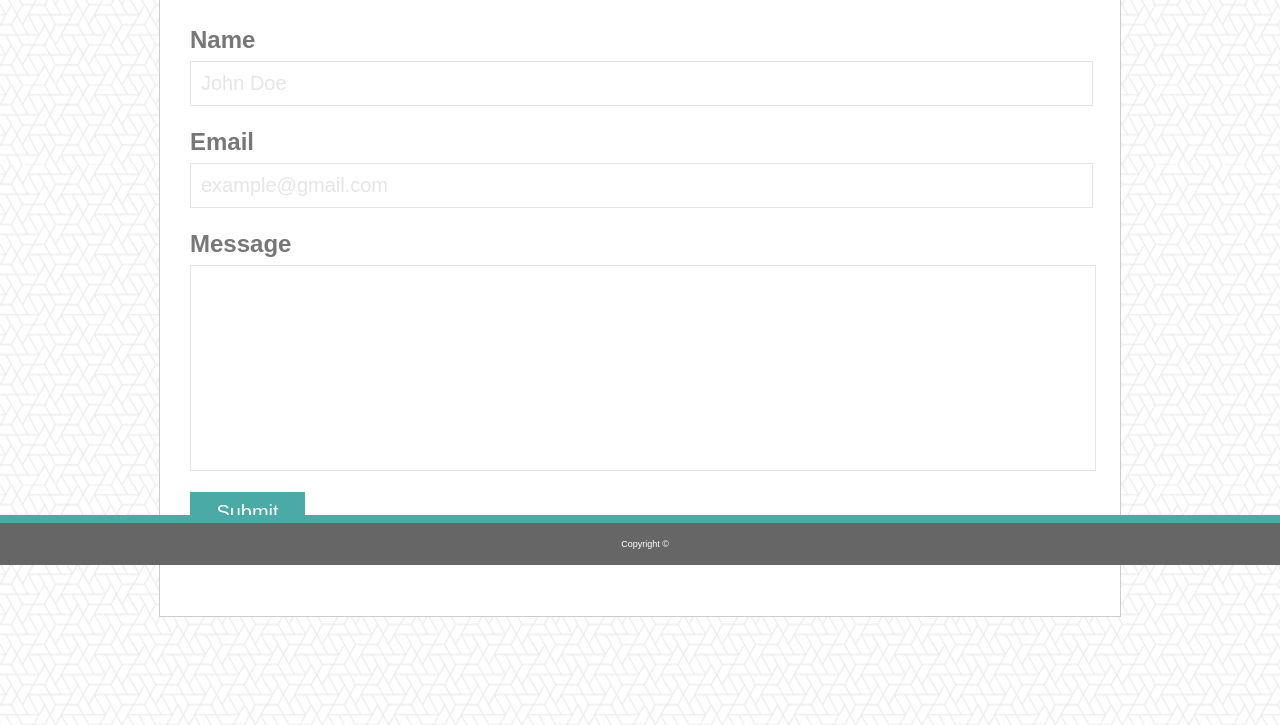
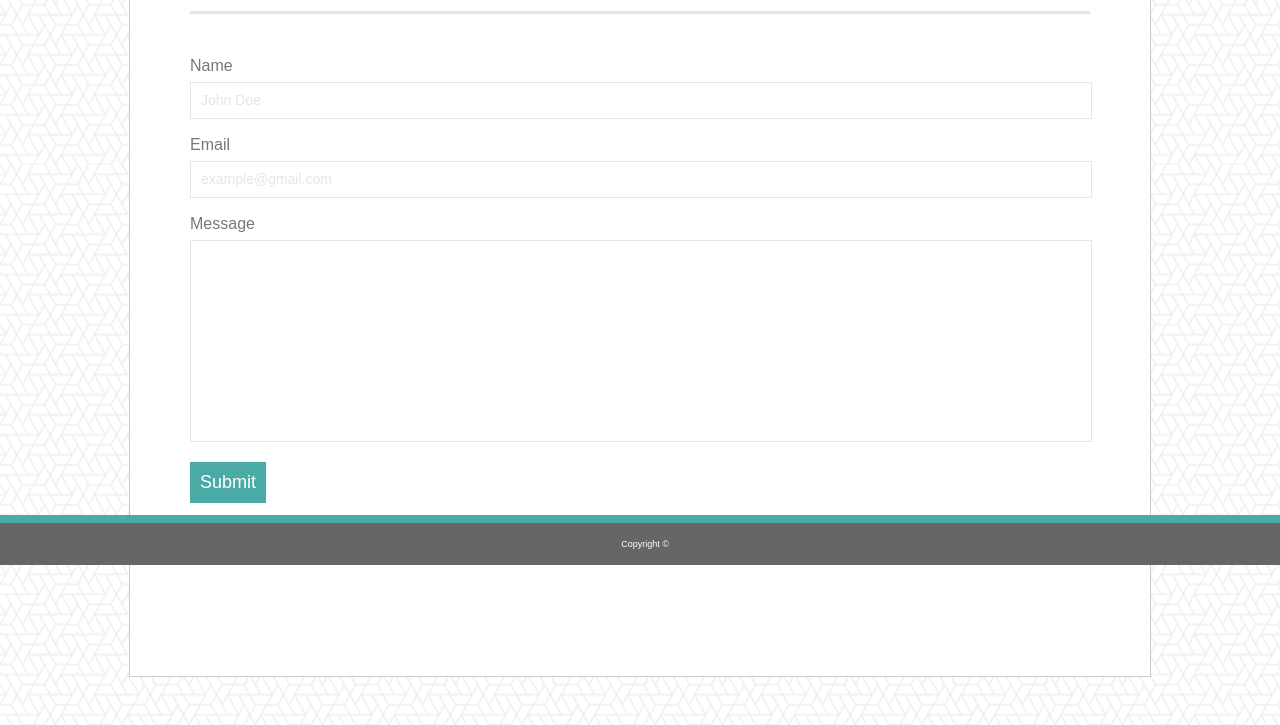
Before and after one commit to CodingDom/Responsive-Portfolio, a plain HTML site: page contact.html in a window 1280 px wide. Shown: the part 235-960 px from the top of the page. Drawn offline with Linux system fonts and the light colour scheme.

Commit message:
Fixed alignment issues

```diff
--- a/assets/css/style.css
+++ b/assets/css/style.css
@@ -86,6 +86,7 @@ h1 {
     width: 960px;
     margin: 120px auto;
     min-height: calc(100vh - 70px);
+    padding: 30px;
     position: relative;
     background: white;
     border-style: solid;
@@ -101,6 +102,13 @@ h1 {
     border-top-color: #E5E5E5;
 }
 
+/* Individual headnigs for each page */
+/* Used margin-bottom to provide a nice amount of spacing between the heading and the content */
+h2 {
+    margin-bottom: 5px;
+}
+
+/* About Page */
 /* Margin used to align picture with text while float was used to wrap the text around the image */
 #profilePic {
     float: left;
@@ -114,81 +122,12 @@ h1 {
     margin-top: 0;
 }
 
-/* Individual headnigs for each page */
-/* Used margin-bottom to provide a nice amount of spacing between the heading and the content */
-h2 {
-    margin-bottom: 5px;
-}
-
-/* Making sure the border of my inputs/textarea isn't too dark nor thick */
-/* Made the sizing align with the border above the main content */
-input,textarea {
-    width: 100%;
-    font-size: 20px;
-    color: #777777;
-    border-color: #E5E5E5;
-    border-style: solid;
-    border-width: thin;
-}
-
-/* Making sure the style stays the same and adding effects to other browsers */
-textarea:focus, input:focus {
-    color: #777777;
-    border-color: #4AC199;
-}
-/* Making sure the text area has a nice default size for aesthetic purposes
-and because that's how the homework example looks.
-*/
-/* Made it so the textarea can't be resized by people viewing the page */
-textarea {
-    height: 200px;
-    resize: none;
-}
-
-/* Used 890 width instead of 100% to compensate for the 10px padding */
-/* (100%=900px on my page) */
-input {
-    width: 99%;
-    padding: 10px 0 10px 10px;
-}
-
-/* Setting up the placeholder text color for the most popular browsers */
-::placeholder {
-    color: #E5E5E5;
-}
-
-::-webkit-input-placeholder {
-    color: #E5E5E5;
-}
-
-:-ms-input-placeholder {
-    color: #E5E5E5
-}
-
-/* Used to stylize the submit button, also used an id for when it's time to add javascript */
-#submit {
-    color: white;
-    background: #4aaaa5;
-    font-size: 20px;
-    text-align: center;
-    margin-top: 10px;
-    padding: 10px;
-    border: none;
-    line-height: 20px;
-    width: 115px;
-}
-
-/* Added some hover effects to sprinkle in some extra style on the button */
-#submit:hover {
-    cursor: pointer;
-    background-color: #4AC199;
-}
+/* Portfolio Page */
 
 /* Used for setting up the default design for the gallery navigation of my portfolio */
 .images {
     height: 150px;
     width: 250px;
-    margin-right: 35px;
     margin-bottom: 30px;
     display: inline-block;
     /* float: left; */
@@ -247,6 +186,82 @@ input {
     line-height: 40px;
     bottom: 60px;
     }
+
+
+/* Contact Page */
+
+form ul {
+    list-style-type: none;
+    margin-bottom: 20px;
+    padding-left: 0;
+    padding-right: 20px;
+}
+
+form li {
+    margin-bottom: 10px;
+}
+/* Making sure the border of my inputs/textarea isn't too dark nor thick */
+
+
+input[type="email"],input[type="text"],textarea {
+    display: block;
+    width: 100%;
+    height: 35px;
+    padding: 0 10px;
+    font-size: 14px;
+    border: 1px solid #E5E5E5;
+    color: #777777;
+}
+
+/* Making sure the style stays the same and adding effects to other browsers */
+textarea:focus, input:focus {
+    color: #777777;
+    border-color: #4AC199;
+}
+/* Making sure the text area has a nice default size for aesthetic purposes
+and because that's how the homework example looks.
+*/
+/* Made it so the textarea can't be resized by people viewing the page */
+textarea {
+    height: 200px;
+    resize: none;
+}
+
+/* Used 890 width instead of 100% to compensate for the 10px padding */
+/* (100%=900px on my page) */
+/* input {
+    padding: 0 10px;
+} */
+
+/* Setting up the placeholder text color for the most popular browsers */
+::placeholder {
+    color: #E5E5E5;
+}
+
+::-webkit-input-placeholder {
+    color: #E5E5E5;
+}
+
+:-ms-input-placeholder {
+    color: #E5E5E5
+}
+
+/* Used to stylize the submit button, also used an id for when it's time to add javascript */
+#submit {
+    color: white;
+    font-size: 18px;
+    text-align: center;
+    margin-top: 10px 30px;
+    padding: 10px;
+    background: #4aaaa5;
+    border: 0 none;
+}
+
+/* Added some hover effects to sprinkle in some extra style on the button */
+#submit:hover {
+    cursor: pointer;
+    background-color: #4AC199;
+}
 
 /* Designs and placement for my page's footer */
 .footer {
--- a/contact.html
+++ b/contact.html
@@ -22,13 +22,21 @@
             <h1>Contact</h1>
             <div class="content">
                 <form>
-                        <h2>Name</h2>
-                        <input placeholder="John Doe">
-                        <h2>Email</h2>
-                        <input placeholder="example@gmail.com">
-                        <h2>Message</h2>
-                        <textarea></textarea>
-                        <button id="submit">Submit</button>
+                    <ul>
+                        <li>
+                            <label>Name</label>
+                            <input type="text" name="text" placeholder="John Doe">
+                        </li>
+                        <li>
+                            <label>Email</label>
+                            <input type="email" name="email" placeholder="example@gmail.com">
+                        </li>
+                        <li>
+                            <label>Message</label>
+                            <textarea id="message" name="message" required="required"></textarea>
+                        </li>
+                    </ul>
+                    <input id="submit" type="submit">
                 </form>
             </div>
         </div>
```
Lines whose indentation alone changed are shown as unchanged.
